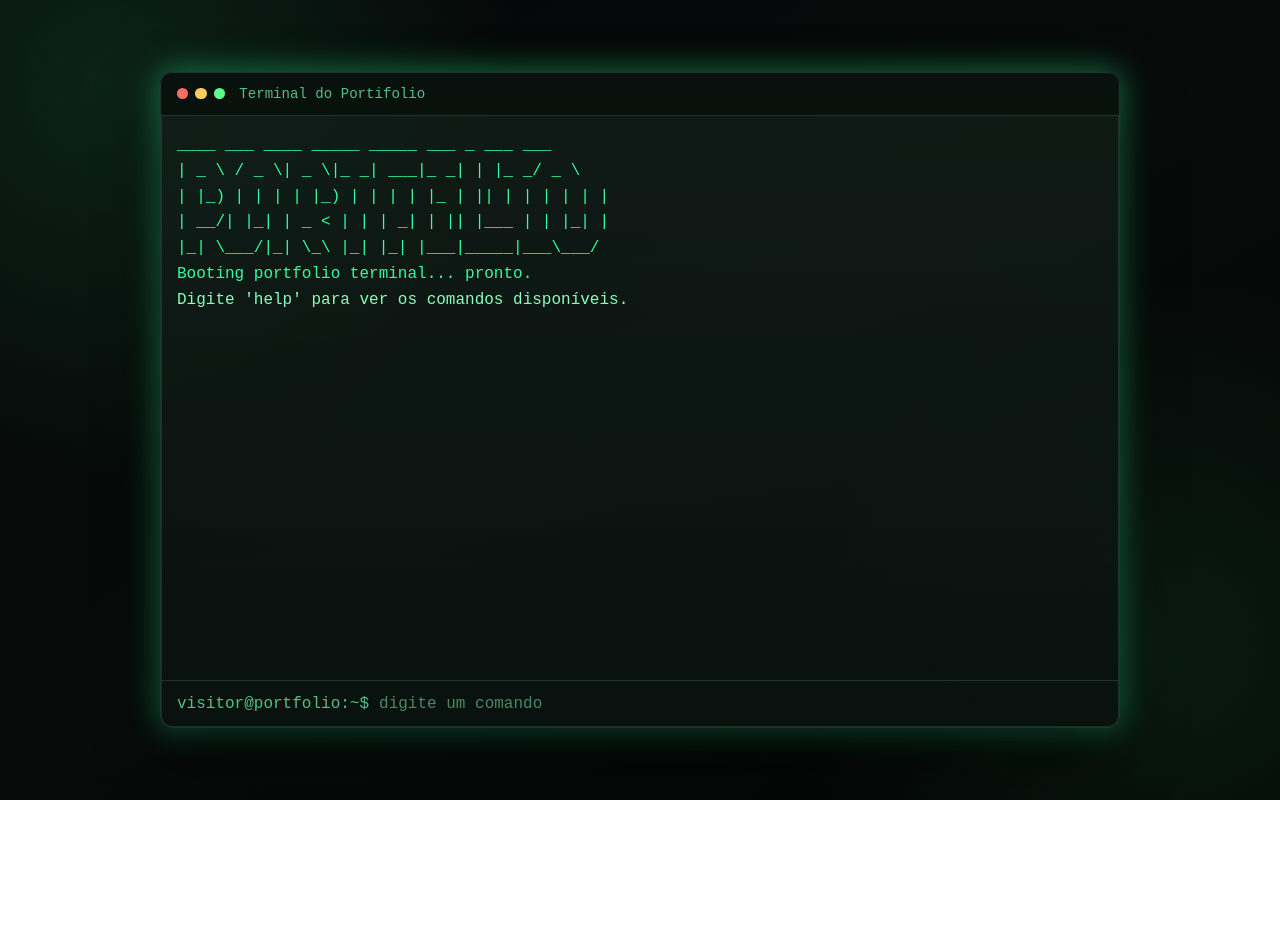
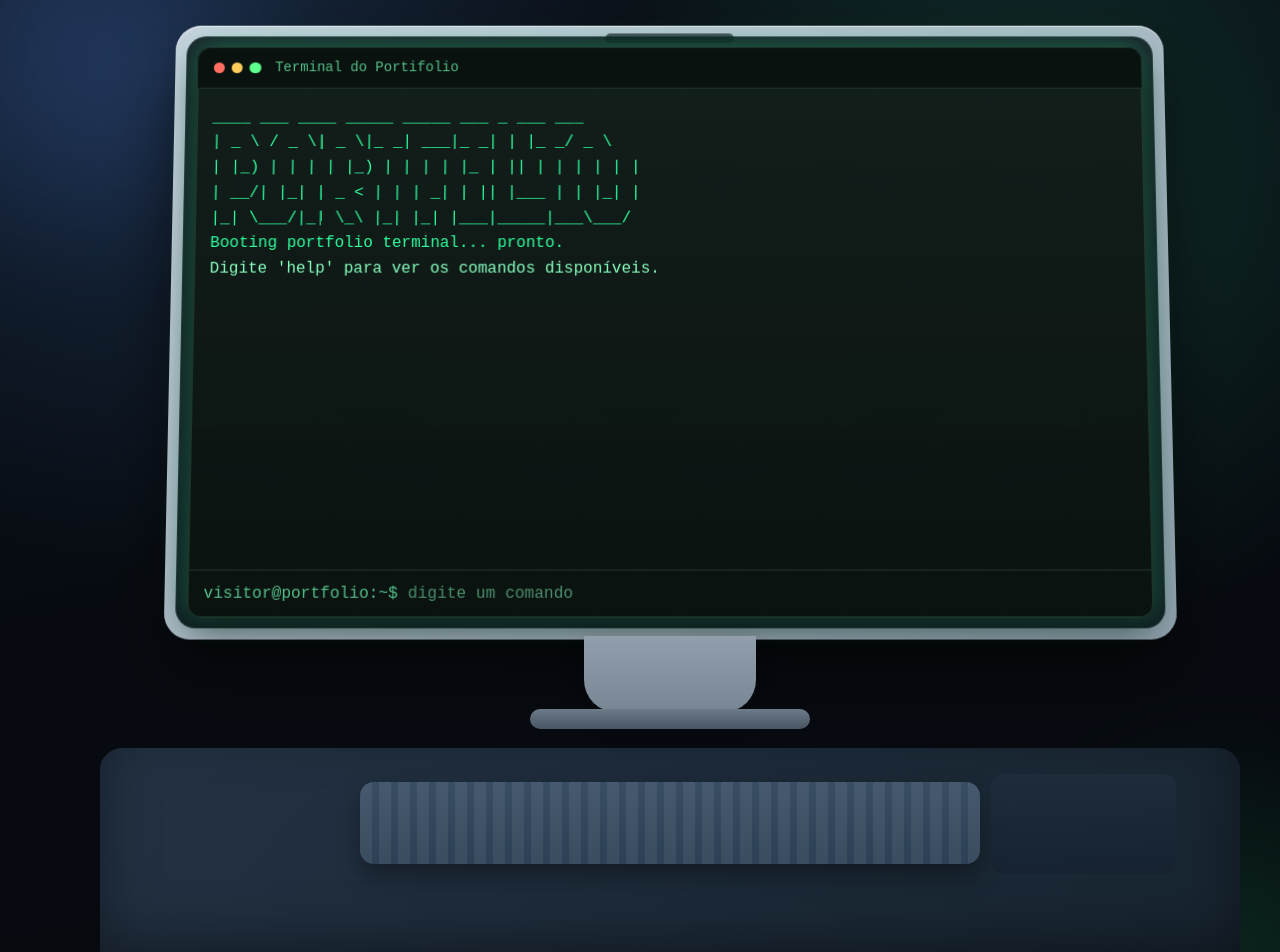
Before and after one commit to dyingkasy/portif-lio, a React (Vite) app: page / in a window 1280 px wide. Shown: the top 952 px of the page. Before the commit the page ends 800 px from the top, so only its background shows below. Built offline with nearby package versions, Linux system fonts and the light colour scheme.

Commit message:
feat: redesign scene with modern computer workstation background

```diff
--- a/src/components/TerminalApp.tsx
+++ b/src/components/TerminalApp.tsx
@@ -231,6 +231,13 @@ export default function TerminalApp() {
 
   return (
     <main className="terminal-page">
+      <div className="scene-glow scene-glow-left" />
+      <div className="scene-glow scene-glow-right" />
+
+      <section className="workstation" aria-label="Modern workstation">
+        <div className="monitor-shell">
+          <div className="monitor-notch" />
+          <div className="monitor-bezel">
             <section
               className={`terminal-window ${effects.matrix ? "is-matrix" : ""} ${
                 effects.hack ? "is-hack" : ""
@@ -281,6 +288,15 @@ export default function TerminalApp() {
 
               <div ref={endRef} />
             </section>
+          </div>
+        </div>
+
+        <div className="monitor-stand" />
+        <div className="desk-surface">
+          <div className="keyboard" />
+          <div className="mousepad" />
+        </div>
+      </section>
 
       {contactOpen ? (
         <ContactForm
--- a/src/styles/global.css
+++ b/src/styles/global.css
@@ -1,5 +1,5 @@
 :root {
-  --bg: #070b0a;
+  --bg: #050b12;
   --panel: #0d1412;
   --line: #1f342c;
   --text: #88ffbf;
@@ -7,7 +7,10 @@
   --danger: #ff6e87;
   --command: #e4ffd3;
   --accent: #2fff9f;
-  --glow: rgba(47, 255, 159, 0.5);
+  --glow: rgba(47, 255, 159, 0.45);
+  --shell: #c8d4df;
+  --shell-dark: #95a4b2;
+  --desk: #172430;
   --font-main: "JetBrains Mono", "Cascadia Code", "Fira Code", monospace;
 }
 
@@ -20,7 +23,7 @@
   --danger: #ff9788;
   --command: #fff1d8;
   --accent: #ffb347;
-  --glow: rgba(255, 179, 71, 0.45);
+  --glow: rgba(255, 179, 71, 0.4);
 }
 
 :root[data-theme="crt"] {
@@ -32,7 +35,7 @@
   --danger: #ff8fa5;
   --command: #d3f8ff;
   --accent: #59e8ff;
-  --glow: rgba(89, 232, 255, 0.5);
+  --glow: rgba(89, 232, 255, 0.45);
 }
 
 * {
@@ -50,23 +53,23 @@ body {
   font-family: var(--font-main);
   color: var(--text);
   background:
-    radial-gradient(circle at 8% 10%, rgba(26, 87, 57, 0.35) 0%, transparent 30%),
-    radial-gradient(circle at 92% 82%, rgba(26, 87, 57, 0.25) 0%, transparent 28%),
-    linear-gradient(150deg, #040707 0%, var(--bg) 50%, #030504 100%);
-  overflow: hidden;
+    radial-gradient(circle at 12% 8%, rgba(67, 125, 201, 0.24), transparent 34%),
+    radial-gradient(circle at 80% 18%, rgba(37, 160, 113, 0.22), transparent 36%),
+    linear-gradient(170deg, #0a1018 0%, #070b11 52%, #06080d 100%);
 }
 
 .terminal-page {
   min-height: 100vh;
-  padding: 1.25rem;
+  padding: 1.2rem;
   display: grid;
   place-items: center;
   position: relative;
+  overflow: hidden;
 }
 
 .terminal-page::before {
   content: "";
-  position: fixed;
+  position: absolute;
   inset: 0;
   pointer-events: none;
   background: repeating-linear-gradient(
@@ -76,20 +79,80 @@ body {
     transparent 2px,
     transparent 4px
   );
+  opacity: 0.3;
   mix-blend-mode: soft-light;
-  opacity: 0.4;
+}
+
+.scene-glow {
+  position: absolute;
+  width: 44vw;
+  height: 44vw;
+  border-radius: 999px;
+  filter: blur(40px);
+  opacity: 0.36;
+  pointer-events: none;
+}
+
+.scene-glow-left {
+  left: -16vw;
+  top: -18vw;
+  background: radial-gradient(circle, rgba(95, 140, 255, 0.46), transparent 62%);
+}
+
+.scene-glow-right {
+  right: -18vw;
+  bottom: -20vw;
+  background: radial-gradient(circle, rgba(47, 255, 159, 0.36), transparent 62%);
+}
+
+.workstation {
+  width: min(1080px, 100%);
+  perspective: 1200px;
+  display: grid;
+  justify-items: center;
+  z-index: 1;
+}
+
+.monitor-shell {
+  width: min(1000px, 100%);
+  border-radius: 26px;
+  padding: 0.7rem;
+  background: linear-gradient(145deg, var(--shell), var(--shell-dark));
+  box-shadow:
+    0 34px 70px rgba(0, 0, 0, 0.52),
+    0 1px 0 rgba(255, 255, 255, 0.7) inset;
+  position: relative;
+  transform: rotateX(3deg);
+}
+
+.monitor-notch {
+  position: absolute;
+  top: 0.5rem;
+  left: 50%;
+  transform: translateX(-50%);
+  width: 130px;
+  height: 10px;
+  border-radius: 999px;
+  background: rgba(13, 17, 25, 0.68);
+}
+
+.monitor-bezel {
+  border-radius: 20px;
+  padding: 0.65rem;
+  background: linear-gradient(180deg, #1a2129, #141b24);
+  box-shadow: 0 0 0 1px rgba(255, 255, 255, 0.08) inset;
 }
 
 .terminal-window {
-  width: min(960px, 100%);
-  min-height: min(82vh, 740px);
+  width: 100%;
+  min-height: min(72vh, 680px);
   border: 1px solid var(--line);
-  border-radius: 12px;
-  background: linear-gradient(180deg, rgba(18, 31, 26, 0.8), rgba(10, 18, 15, 0.95));
+  border-radius: 14px;
+  background: linear-gradient(180deg, rgba(18, 31, 26, 0.88), rgba(10, 18, 15, 0.98));
   box-shadow:
-    0 24px 60px rgba(0, 0, 0, 0.6),
+    0 14px 36px rgba(0, 0, 0, 0.55),
     0 0 0 1px rgba(67, 185, 129, 0.2) inset,
-    0 0 32px var(--glow);
+    0 0 28px var(--glow);
   display: grid;
   grid-template-rows: auto 1fr auto auto;
   position: relative;
@@ -101,7 +164,7 @@ body {
   position: absolute;
   inset: 0;
   pointer-events: none;
-  background: radial-gradient(circle at center, transparent 52%, rgba(0, 0, 0, 0.45) 100%);
+  background: radial-gradient(circle at center, transparent 52%, rgba(0, 0, 0, 0.5) 100%);
 }
 
 .terminal-window.is-matrix::after {
@@ -162,7 +225,7 @@ body {
 .terminal-output {
   padding: 1rem;
   overflow-y: auto;
-  max-height: min(60vh, 560px);
+  max-height: min(53vh, 530px);
 }
 
 .line {
@@ -208,7 +271,7 @@ body {
 }
 
 .terminal-prompt input::placeholder {
-  color: rgba(136, 255, 191, 0.5);
+  color: color-mix(in oklab, var(--text) 52%, transparent);
 }
 
 .terminal-prompt input:disabled {
@@ -231,11 +294,77 @@ body {
   font-size: 0.78rem;
   padding: 0.22rem 0.6rem;
   cursor: pointer;
+  transition: border-color 0.2s ease, color 0.2s ease;
 }
 
 .terminal-suggestions button:hover {
   color: var(--text);
   border-color: var(--accent);
+}
+
+.monitor-stand {
+  width: 172px;
+  height: 76px;
+  margin-top: -2px;
+  background: linear-gradient(180deg, #919eab, #788694);
+  border-radius: 0 0 32px 32px;
+  position: relative;
+  box-shadow: 0 10px 20px rgba(0, 0, 0, 0.34);
+}
+
+.monitor-stand::after {
+  content: "";
+  position: absolute;
+  left: 50%;
+  transform: translateX(-50%);
+  bottom: -17px;
+  width: 280px;
+  height: 20px;
+  border-radius: 999px;
+  background: linear-gradient(180deg, #6c7b88, #495563);
+}
+
+.desk-surface {
+  width: min(1140px, 112vw);
+  height: 220px;
+  margin-top: 36px;
+  border-radius: 22px 22px 0 0;
+  background: linear-gradient(130deg, #233243, var(--desk));
+  box-shadow:
+    0 -1px 0 rgba(255, 255, 255, 0.18) inset,
+    0 -24px 58px rgba(0, 0, 0, 0.42) inset;
+  position: relative;
+}
+
+.keyboard {
+  position: absolute;
+  left: 50%;
+  transform: translateX(-50%);
+  top: 34px;
+  width: min(620px, 78vw);
+  height: 82px;
+  border-radius: 14px;
+  background:
+    repeating-linear-gradient(
+      to right,
+      rgba(255, 255, 255, 0.1) 0,
+      rgba(255, 255, 255, 0.1) 12px,
+      rgba(255, 255, 255, 0.04) 12px,
+      rgba(255, 255, 255, 0.04) 19px
+    ),
+    linear-gradient(180deg, #31465d, #24384d);
+  box-shadow: 0 12px 24px rgba(0, 0, 0, 0.35);
+}
+
+.mousepad {
+  position: absolute;
+  right: clamp(1rem, 5vw, 4rem);
+  top: 26px;
+  width: min(185px, 30vw);
+  height: 100px;
+  border-radius: 12px;
+  background: linear-gradient(180deg, #1f2e3e, #15212e);
+  opacity: 0.76;
 }
 
 .contact-panel {
@@ -340,18 +469,22 @@ body {
   }
 }
 
-@media (max-width: 800px) {
+@media (max-width: 900px) {
   .terminal-page {
-    padding: 0.6rem;
+    padding: 0.5rem;
+  }
+
+  .monitor-shell {
+    transform: none;
   }
 
   .terminal-window {
-    min-height: 92vh;
-    border-radius: 8px;
+    min-height: 83vh;
+    border-radius: 10px;
   }
 
   .terminal-output {
-    max-height: 68vh;
+    max-height: 64vh;
     font-size: 0.92rem;
   }
 
@@ -362,6 +495,17 @@ body {
 
   .prompt-label {
     font-size: 0.82rem;
+  }
+
+  .desk-surface {
+    height: 140px;
+    margin-top: 22px;
+  }
+
+  .keyboard,
+  .mousepad,
+  .monitor-stand {
+    display: none;
   }
 }
 
```
Lines whose indentation alone changed are shown as unchanged.
